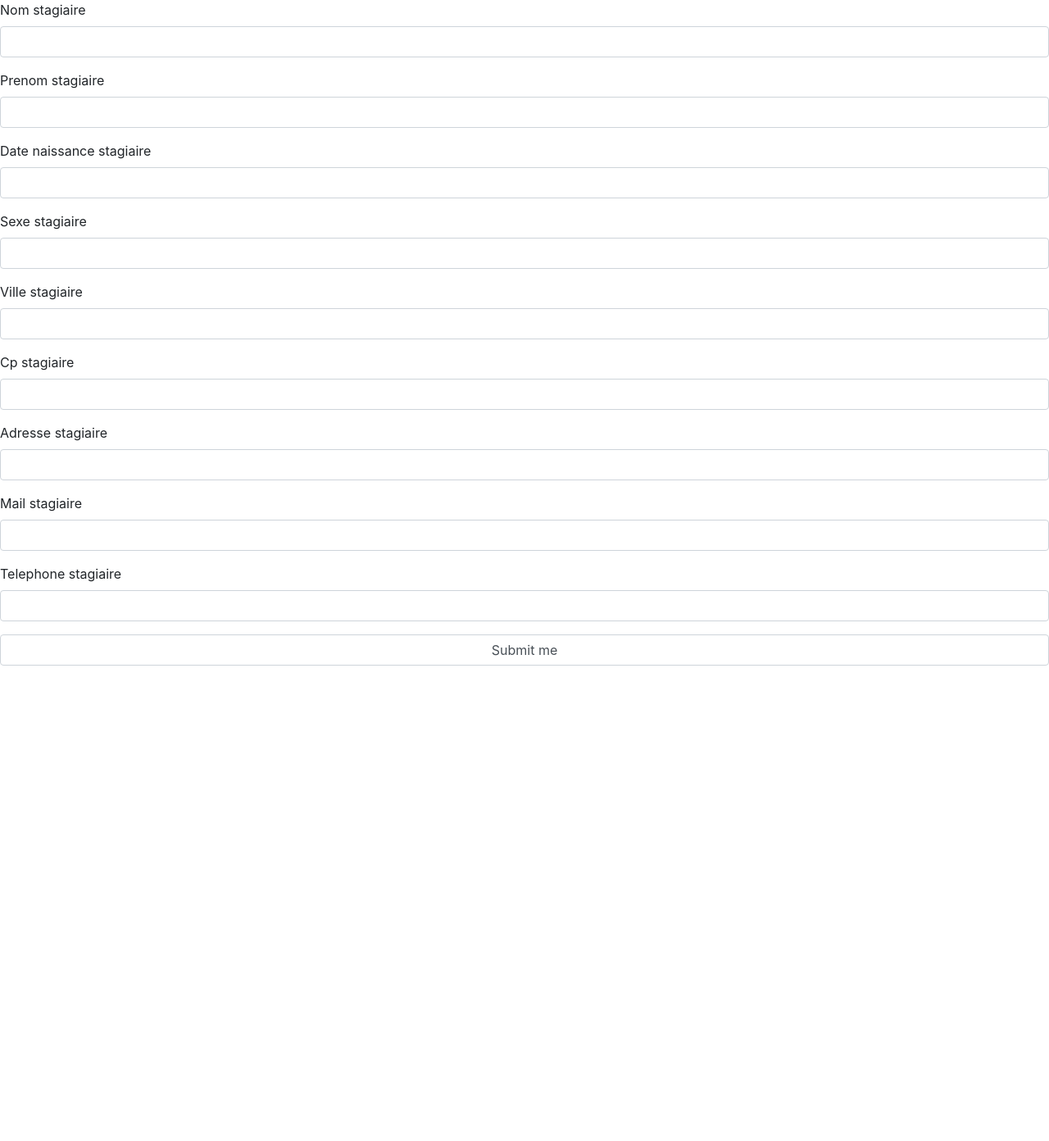
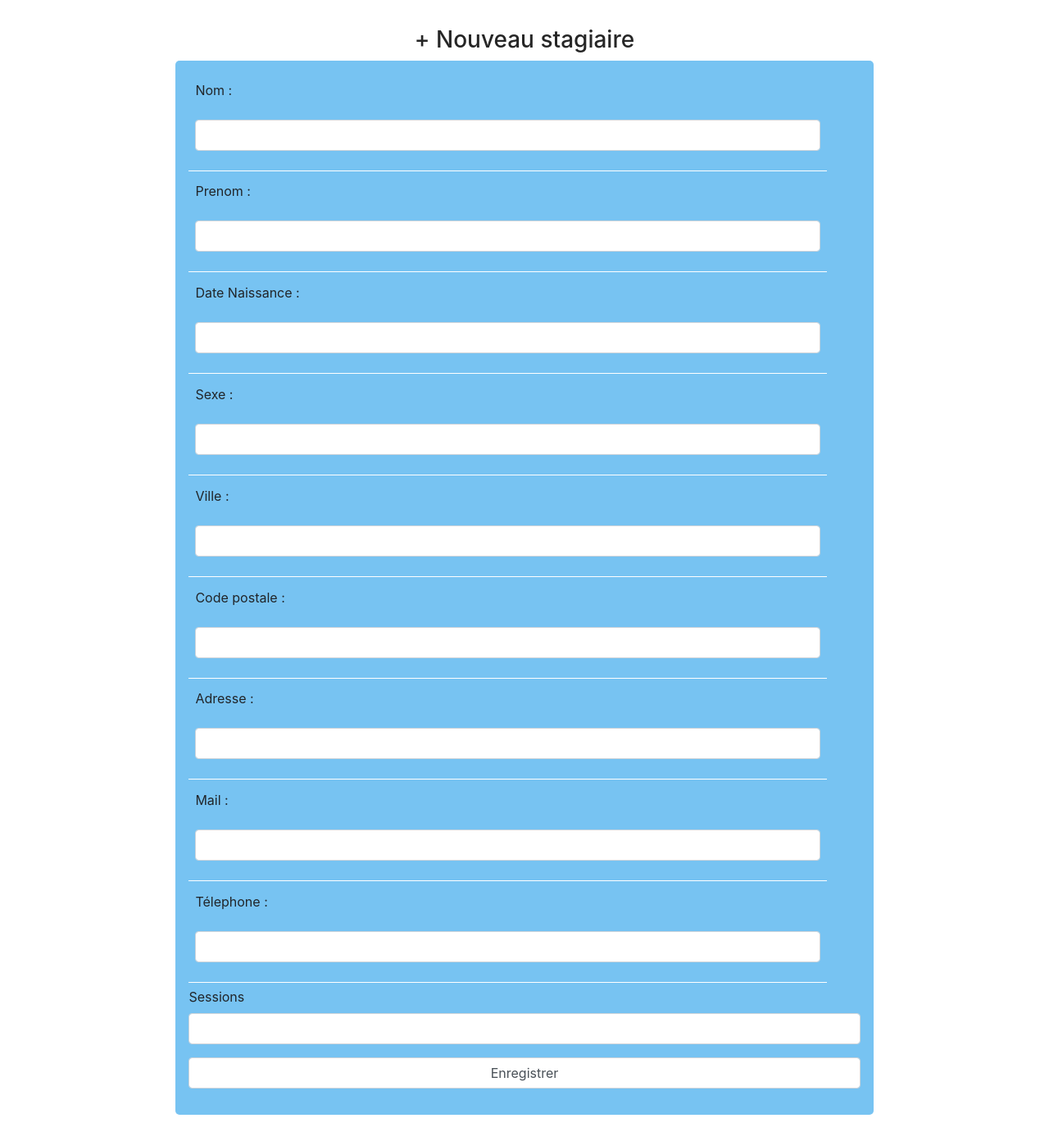
Before and after one commit to mohamed67210/session_formations, a Symfony app: template templates/stagiaire/add.html.twig in a window 1280 px wide. Shown: the part 80-1472 px from the top of the page at 82% size. Before the commit the page ends 892 px from the top, so only its background shows below. Run offline with Twig, Linux system fonts and the light colour scheme; the template is opened without the code that fills it, so the values that code supplies are empty; form fields are guessed from the names that the template uses; some libraries are stand-ins or nearby versions.

Commit message:
modification css

```diff
--- a/public/css/style.css
+++ b/public/css/style.css
@@ -47,18 +47,25 @@ body {
 /* liste des sessions */
 #container {
     padding: 2rem;
+    display: flex;
+    flex-direction: column;
+    justify-content: center;
+    align-items: center;
 }
 
 .listSession {
     border: 1px solid white;
     padding: 1rem;
     /* background-color: #262626; */
+    width: 90%;
 }
 
 h3 {
     color: #262626;
 }
-
+table{
+    width: 100%;
+}
 table thead tr {
     color: white;
     background-color: #262626 !important;
@@ -74,7 +81,8 @@ table tbody tr {
     padding: 0.1rem;
     font-size: small;
 }
-.green{
+
+.green {
     background-color: green;
     padding: 0.1rem;
     font-size: small;
@@ -84,3 +92,30 @@ table tbody tr {
     color: red;
     text-align: center;
 }
+
+/* formtytype Addstagiaire  */
+/* les input */
+#iputes_container{
+    padding: 1rem;
+    background-color: #77C3F2;
+    border-radius: 5px;
+    display: flex;
+    flex-direction: column;
+    width: 70%;
+}
+.input_container {
+    margin-bottom: 0.3rem;
+    padding: 0.5rem;
+    display: flex;
+    flex-direction: column;
+    justify-content: center;
+    border-bottom: 1px solid white;
+    /* background-color: #594D48; */
+    width: 95%;
+}
+
+.input {
+    display: flex;
+    flex-direction: row;
+    width: 40%;
+}
--- a/templates/session/show.html.twig
+++ b/templates/session/show.html.twig
@@ -4,6 +4,7 @@
 
 {% block body %}
 <div id="container">
+    <h3>information sur la session : {{session.intituleSession}}</h3>
     <ul>
         <li>Intitulé :{{session.intituleSession}}</li>
         <li>Date de debut :{{session.dateDebut |date("m/d/Y")}}</li>
--- a/templates/stagiaire/add.html.twig
+++ b/templates/stagiaire/add.html.twig
@@ -2,21 +2,25 @@
 {% block title %}Hello !{% endblock %}
 
 {% block body %}
-
+<div id="container">
+    <h3>+ Nouveau stagiaire </h3>
+<div id="iputes_container">
 {{ form_start(formAddStagiaire) }}
-{{ form_row(formAddStagiaire.nomStagiaire) }}
-{{ form_row(formAddStagiaire.prenomStagiaire) }}
-{{ form_row(formAddStagiaire.dateNaissanceStagiaire) }}
-{{ form_row(formAddStagiaire.sexeStagiaire) }}
-{{ form_row(formAddStagiaire.villeStagiaire) }}
-{{ form_row(formAddStagiaire.cpStagiaire) }}
-{{ form_row(formAddStagiaire.adresseStagiaire) }}
-{{ form_row(formAddStagiaire.mailStagiaire) }}
-{{ form_row(formAddStagiaire.telephoneStagiaire) }}
-{# {{ form_row(formAddStagiaire.sessions) }} #}
+<div class="input_container">Nom :<br>{{ form_row(formAddStagiaire.nomStagiaire, { 'label': ' ' }) }}</div>
+<div class="input_container">Prenom :<br>{{ form_row(formAddStagiaire.prenomStagiaire ,{ 'label': ' ' }) }}</div>
+<div class="input_container">Date Naissance :<br>{{ form_row(formAddStagiaire.dateNaissanceStagiaire,{ 'label': ' ' }) }}</div>
+<div class="input_container">Sexe :<br>{{ form_row(formAddStagiaire.sexeStagiaire,{ 'label': ' ' }) }}</div>
+<div class="input_container">Ville :{{ form_row(formAddStagiaire.villeStagiaire,{ 'label': ' ' }) }}</div>
+<div class="input_container">Code postale :{{ form_row(formAddStagiaire.cpStagiaire,{ 'label': ' ' }) }}</div>
+<div class="input_container">Adresse :{{ form_row(formAddStagiaire.adresseStagiaire,{ 'label': ' ' }) }}</div>
+<div class="input_container">Mail :{{ form_row(formAddStagiaire.mailStagiaire,{ 'label': ' ' }) }}</div>
+<div class="input_container">Télephone :{{ form_row(formAddStagiaire.telephoneStagiaire,{ 'label': ' ' }) }}</div>
+{{ form_row(formAddStagiaire.sessions) }}
 
 
-{{ form_row(formAddStagiaire.submit, { 'label': 'Submit me' }) }}
+{{ form_row(formAddStagiaire.submit, { 'label': 'Enregistrer' }) }}
 {{ form_end(formAddStagiaire) }}
+</div>
+</div>
 
 {% endblock %}
--- a/templates/stagiaire/index.html.twig
+++ b/templates/stagiaire/index.html.twig
@@ -21,7 +21,8 @@
             <td>{{stagiaire}}</td>
             <td>{{stagiaire.mailStagiaire}}</td>
             <td>{{stagiaire.telephoneStagiaire}}</td>
-            <td><button type="button" class="btn btn-secondary">voir</button></td>
+            <td><a href="{{ path('show_stagiaire' , {'id':stagiaire.id} )}}"><button type="button"
+                        class="btn btn-secondary">voir</button></a></td>
         </tr>
         {% endfor %}
     </tbody>
```
Also changed, not shown: src/Controller/StagiaireController.php (+28 -3 lines), src/Form/StagiaireType.php (+25 -12 lines), templates/stagiaire/show.html.twig (+13 -2 lines).
